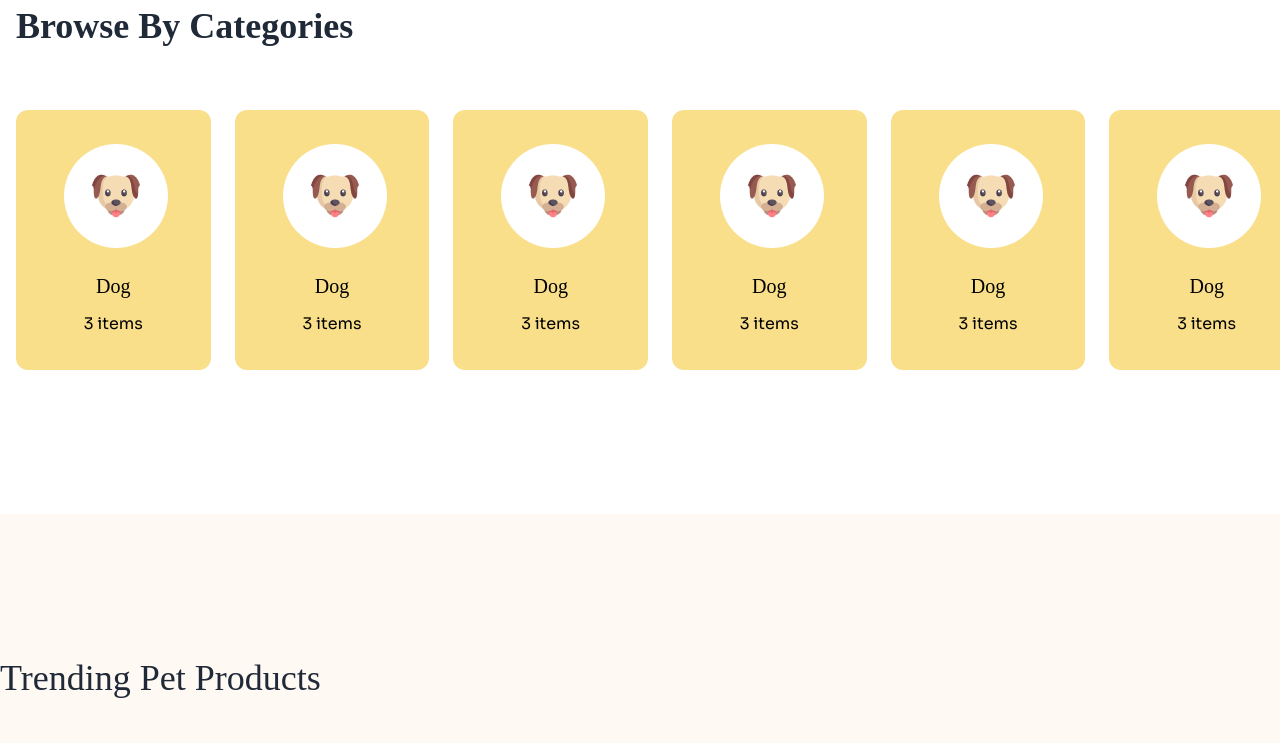
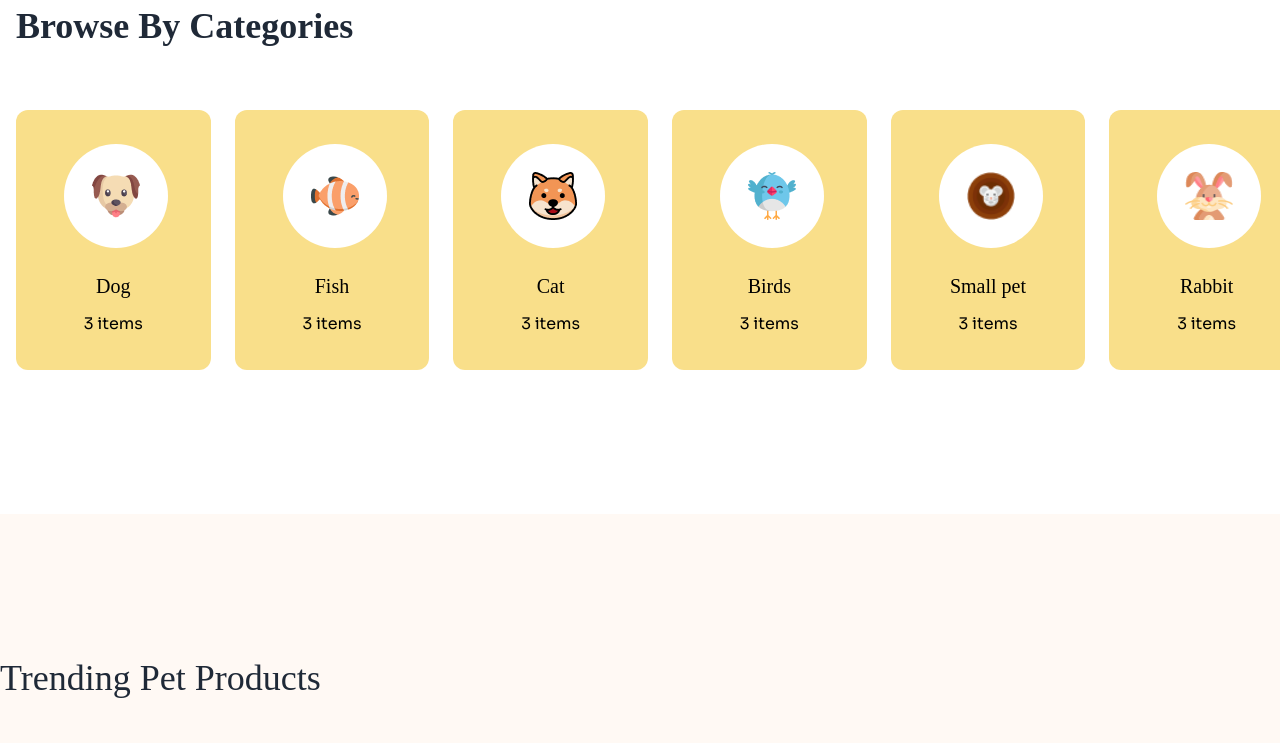
Before and after one commit to shanto470/L2-Assignment-3, a plain HTML site: page index.html in a window 1280 px wide. Shown: the part 1068-1811 px from the top of the page. Drawn offline with nearby package versions, Linux system fonts and the light colour scheme; a web font is replaced by a local one.

Commit message:
fixing some issues

```diff
--- a/index.html
+++ b/index.html
@@ -46,7 +46,7 @@
   </head>
   <body class="max-w-[1600px] mx-auto">
     <header class="m-0 p-0">
-      <nav class="bg-[#FFF9F4]">
+      <nav class="bg-[#FFF9F4] border-b border-[#111111] lg:border-none">
         <div
           class="navbar py-3 px-4 lg:py-6 bg-[#FFF9F4] lg:w-[1320px] mx-auto"
         >
@@ -155,14 +155,14 @@
             >
               <img
                 class="lg:w-12 lg:h-12 w-10 h-10"
-                src="c1-assets/dog-cartoon.png"
+                src="c1-assets/fish-cartoon.png"
                 alt=""
               />
             </div>
             <h6
               class="text-xl text-[#000000] mt-5 lg:mt-6 lg:mb-3 mb-2 text-center adlam"
             >
-              Dog
+              Fish
             </h6>
             <p class="text-[#000000] sora text-center">3 items</p>
           </div>
@@ -172,14 +172,14 @@
             >
               <img
                 class="lg:w-12 lg:h-12 w-10 h-10"
-                src="c1-assets/dog-cartoon.png"
+                src="c1-assets/cat-cartoon.png"
                 alt=""
               />
             </div>
             <h6
               class="text-xl text-[#000000] mt-5 lg:mt-6 lg:mb-3 mb-2 text-center adlam"
             >
-              Dog
+              Cat
             </h6>
             <p class="text-[#000000] sora text-center">3 items</p>
           </div>
@@ -189,14 +189,14 @@
             >
               <img
                 class="lg:w-12 lg:h-12 w-10 h-10"
-                src="c1-assets/dog-cartoon.png"
+                src="c1-assets/bird-cartoon.png"
                 alt=""
               />
             </div>
             <h6
               class="text-xl text-[#000000] mt-5 lg:mt-6 lg:mb-3 mb-2 text-center adlam"
             >
-              Dog
+              Birds
             </h6>
             <p class="text-[#000000] sora text-center">3 items</p>
           </div>
@@ -206,14 +206,14 @@
             >
               <img
                 class="lg:w-12 lg:h-12 w-10 h-10"
-                src="c1-assets/dog-cartoon.png"
+                src="c1-assets/mouse-cartoon.png"
                 alt=""
               />
             </div>
             <h6
               class="text-xl text-[#000000] mt-5 lg:mt-6 lg:mb-3 mb-2 text-center adlam"
             >
-              Dog
+              Small pet
             </h6>
             <p class="text-[#000000] sora text-center">3 items</p>
           </div>
@@ -223,14 +223,14 @@
             >
               <img
                 class="lg:w-12 lg:h-12 w-10 h-10"
-                src="c1-assets/dog-cartoon.png"
+                src="c1-assets/rabbit-cartoon.png"
                 alt=""
               />
             </div>
             <h6
               class="text-xl text-[#000000] mt-5 lg:mt-6 lg:mb-3 mb-2 text-center adlam"
             >
-              Dog
+              Rabbit
             </h6>
             <p class="text-[#000000] sora text-center">3 items</p>
           </div>
```
